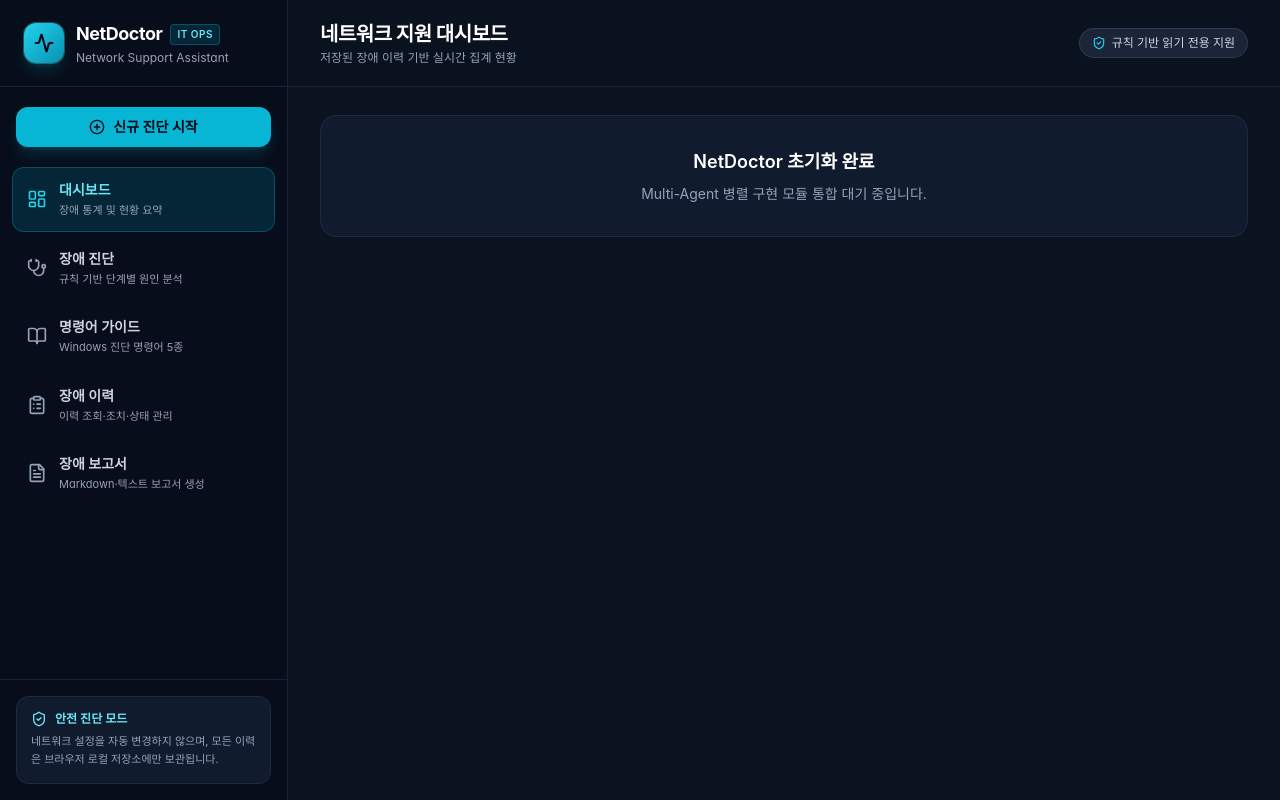
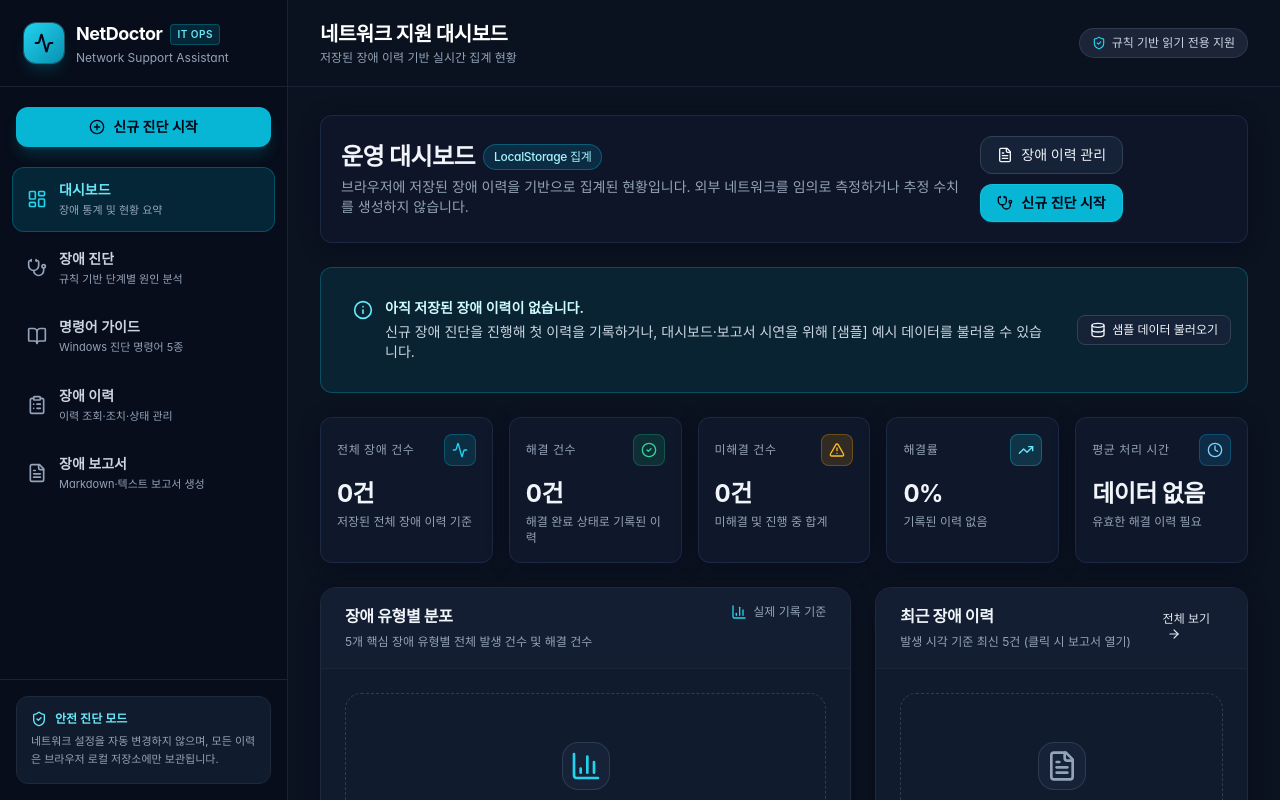
Before and after one commit to sujung0712/NetDoctor, a React (Vite) app: page / in a window 1280 px wide. Shown: the top 800 px of the page. Built offline with nearby package versions, Linux system fonts and the light colour scheme.

Commit message:
feat(orchestrator): integrate all features in App.tsx and align save contract

```diff
--- a/src/App.tsx
+++ b/src/App.tsx
@@ -1,22 +1,144 @@
-import { useState } from 'react';
+import { useCallback, useMemo, useState } from 'react';
 import { AppLayout } from './layouts/AppLayout';
-import type { NavRoute } from './types';
+import { DashboardPage } from './features/dashboard';
+import { DiagnosisPage } from './features/diagnosis';
+import { GuidePage } from './features/guide';
+import { HistoryPage } from './features/history';
+import { ReportPage } from './features/report';
+import {
+  clearSampleIncidentsFromStorage,
+  createIncidentRecord,
+  deleteIncidentRecord,
+  loadIncidents,
+  loadSampleIncidentsIntoStorage,
+  updateIncidentRecord,
+} from './storage';
+import type {
+  CommandId,
+  IncidentCreateInput,
+  IncidentRecord,
+  IncidentUpdateInput,
+  NavRoute,
+} from './types';
 
 export default function App() {
   const [activeRoute, setActiveRoute] = useState<NavRoute>('dashboard');
+  const [incidents, setIncidents] = useState<IncidentRecord[]>(() => loadIncidents());
+  const [selectedCommandId, setSelectedCommandId] = useState<CommandId | undefined>(
+    undefined
+  );
+  const [selectedReportIncidentId, setSelectedReportIncidentId] = useState<
+    string | undefined
+  >(undefined);
+
+  const unresolvedCount = useMemo(
+    () => incidents.filter((item) => item.status !== 'resolved').length,
+    [incidents]
+  );
+
+  const handleNavigate = useCallback((route: NavRoute) => {
+    setActiveRoute(route);
+  }, []);
+
+  const handleOpenCommandGuide = useCallback((commandId: CommandId) => {
+    setSelectedCommandId(commandId);
+    setActiveRoute('guide');
+  }, []);
+
+  const handleOpenReport = useCallback((incidentId: string) => {
+    setSelectedReportIncidentId(incidentId);
+    setActiveRoute('report');
+  }, []);
+
+  const handleCreateIncident = useCallback(
+    (input: IncidentCreateInput): IncidentRecord | null => {
+      const created = createIncidentRecord(input);
+      if (created) {
+        setIncidents(loadIncidents());
+      }
+      return created;
+    },
+    []
+  );
+
+  const handleUpdateIncident = useCallback(
+    (id: string, patch: IncidentUpdateInput): IncidentRecord | null => {
+      const updated = updateIncidentRecord(id, patch);
+      if (updated) {
+        setIncidents(loadIncidents());
+      }
+      return updated;
+    },
+    []
+  );
+
+  const handleDeleteIncident = useCallback((id: string): boolean => {
+    const deleted = deleteIncidentRecord(id);
+    if (deleted) {
+      setIncidents(loadIncidents());
+      setSelectedReportIncidentId((prev) => (prev === id ? undefined : prev));
+    }
+    return deleted;
+  }, []);
+
+  const handleLoadSampleData = useCallback(() => {
+    const next = loadSampleIncidentsIntoStorage();
+    setIncidents(next);
+  }, []);
+
+  const handleClearSampleData = useCallback(() => {
+    const next = clearSampleIncidentsFromStorage();
+    setIncidents(next);
+  }, []);
 
   return (
     <AppLayout
       activeRoute={activeRoute}
-      onNavigate={setActiveRoute}
-      unresolvedCount={0}
+      onNavigate={handleNavigate}
+      unresolvedCount={unresolvedCount}
     >
-      <div className="rounded-2xl bg-[#111b2e] border border-slate-800 p-8 text-center">
-        <h2 className="text-lg font-semibold text-white">NetDoctor 초기화 완료</h2>
-        <p className="text-sm text-slate-400 mt-2">
-          Multi-Agent 병렬 구현 모듈 통합 대기 중입니다.
-        </p>
-      </div>
+      {activeRoute === 'dashboard' && (
+        <DashboardPage
+          incidents={incidents}
+          onStartDiagnosis={() => setActiveRoute('diagnosis')}
+          onOpenHistory={() => setActiveRoute('history')}
+          onOpenReport={handleOpenReport}
+          onLoadSampleData={handleLoadSampleData}
+          onClearSampleData={handleClearSampleData}
+        />
+      )}
+
+      {activeRoute === 'diagnosis' && (
+        <DiagnosisPage
+          onSaveIncident={handleCreateIncident}
+          onOpenCommandGuide={handleOpenCommandGuide}
+          onOpenHistory={() => setActiveRoute('history')}
+          onOpenReport={handleOpenReport}
+        />
+      )}
+
+      {activeRoute === 'guide' && (
+        <GuidePage initialCommandId={selectedCommandId} />
+      )}
+
+      {activeRoute === 'history' && (
+        <HistoryPage
+          incidents={incidents}
+          onCreateIncident={handleCreateIncident}
+          onUpdateIncident={handleUpdateIncident}
+          onDeleteIncident={handleDeleteIncident}
+          onOpenReport={handleOpenReport}
+          onStartDiagnosis={() => setActiveRoute('diagnosis')}
+        />
+      )}
+
+      {activeRoute === 'report' && (
+        <ReportPage
+          incidents={incidents}
+          initialIncidentId={selectedReportIncidentId}
+          onOpenHistory={() => setActiveRoute('history')}
+        />
+      )}
     </AppLayout>
   );
 }
--- a/src/types/contracts.ts
+++ b/src/types/contracts.ts
@@ -90,7 +90,7 @@ export interface DashboardPageProps {
 }
 
 export interface DiagnosisPageProps {
-  onSaveIncident: (input: IncidentCreateInput) => IncidentRecord;
+  onSaveIncident: (input: IncidentCreateInput) => IncidentRecord | null;
   onOpenCommandGuide: (commandId: CommandId) => void;
   onOpenHistory: () => void;
   onOpenReport: (incidentId: string) => void;
```
Also changed, not shown: 1 other file (tests, documents, lock files or other folders).
